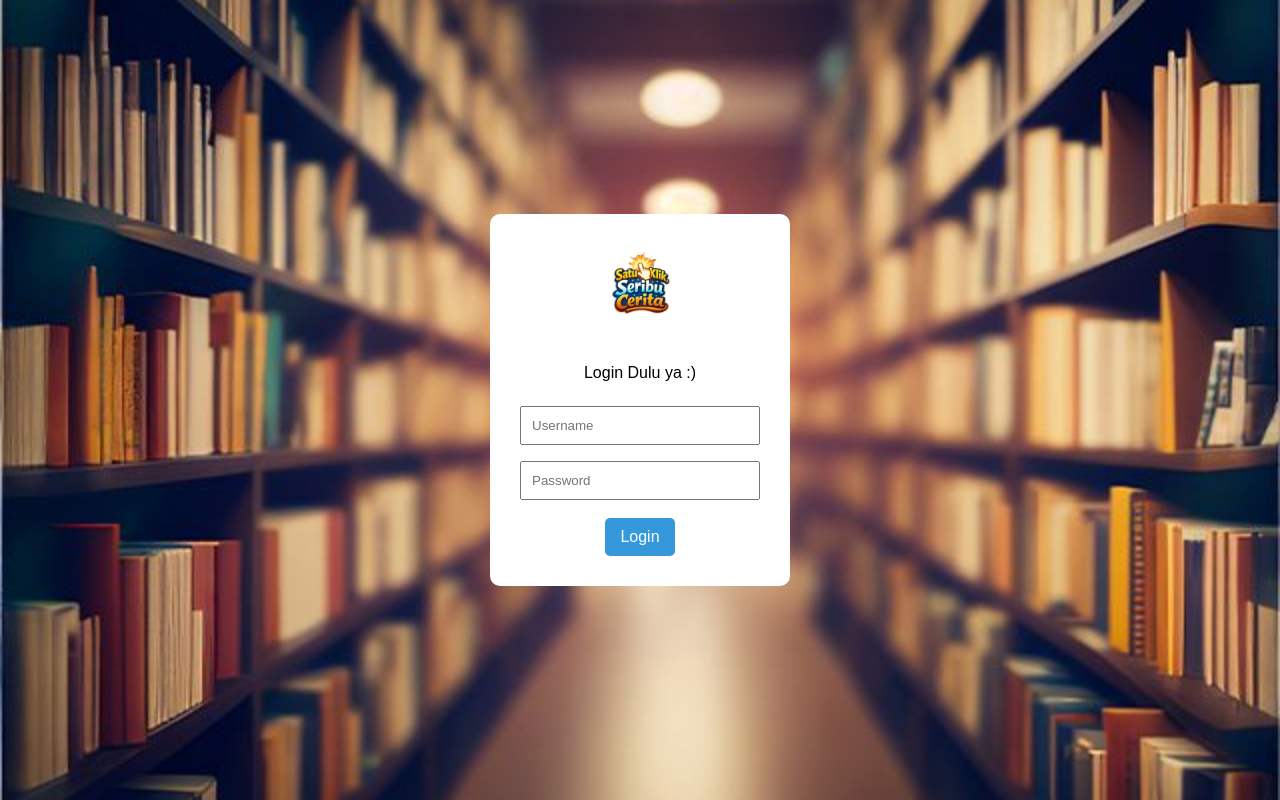
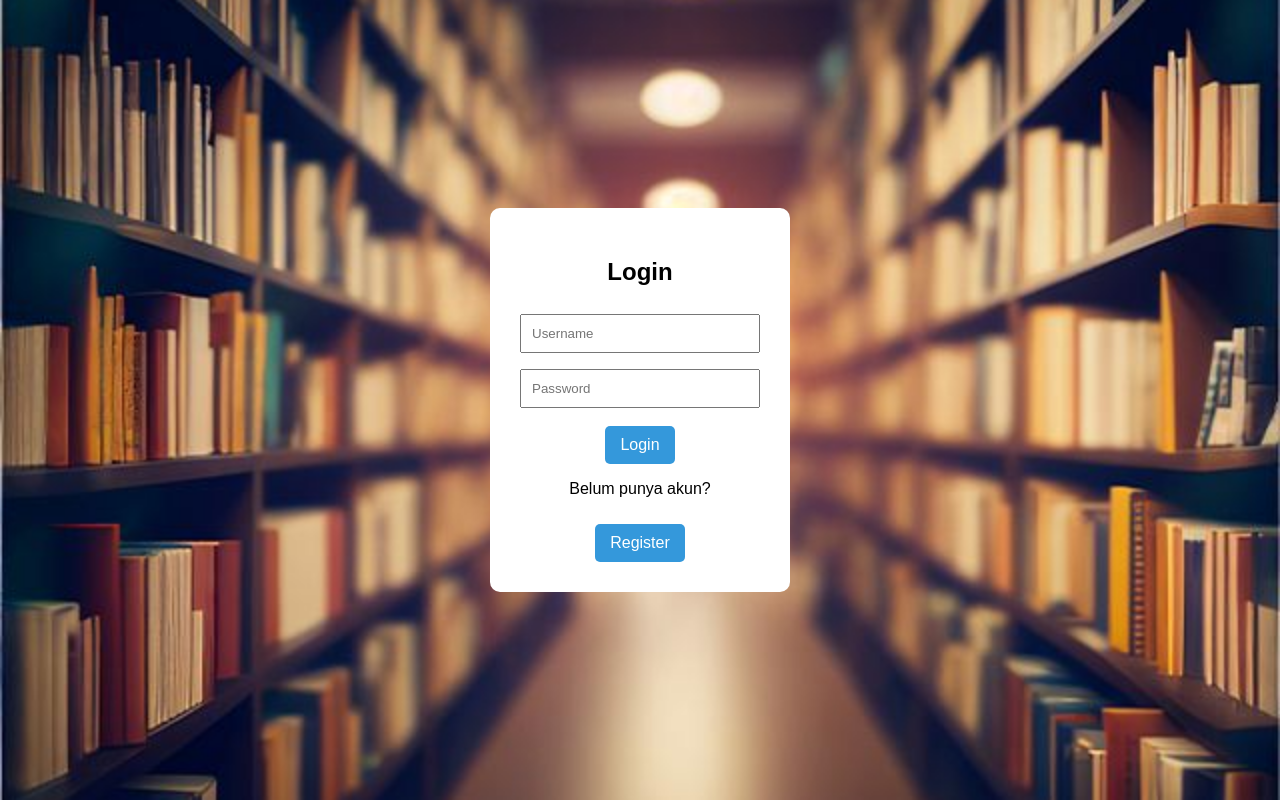
Before and after one commit to aikaustmut/SatuKlik, a plain HTML site: page index.html in a window 1280 px wide. Drawn offline with Linux system fonts and the light colour scheme.

Commit message:
Update index.html

```diff
--- a/index.html
+++ b/index.html
@@ -2,23 +2,27 @@
 <html lang="id">
 <head>
     <meta charset="UTF-8">
-    <title>Login | BookShelf</title>
+    <title>Login - BookShelf</title>
     <link rel="stylesheet" href="css/style.css">
 </head>
-<body class="center-page">
+<body>
 
+<div class="center-page">
     <div class="login-box">
-        <div class="logo">
-    <img src="assets/logo.png" alt="BookShelf Logo">
-</div>
-
-        <p>Login Dulu ya :)</p>
+        <h2>Login</h2>
 
         <input type="text" placeholder="Username">
         <input type="password" placeholder="Password">
 
+        <!-- Login langsung ke home -->
         <a href="home.html" class="btn">Login</a>
+
+        <p>Belum punya akun?</p>
+
+        <!-- Ke halaman register -->
+        <a href="register.html" class="btn register-btn">Register</a>
     </div>
+</div>
 
 </body>
 </html>
```
